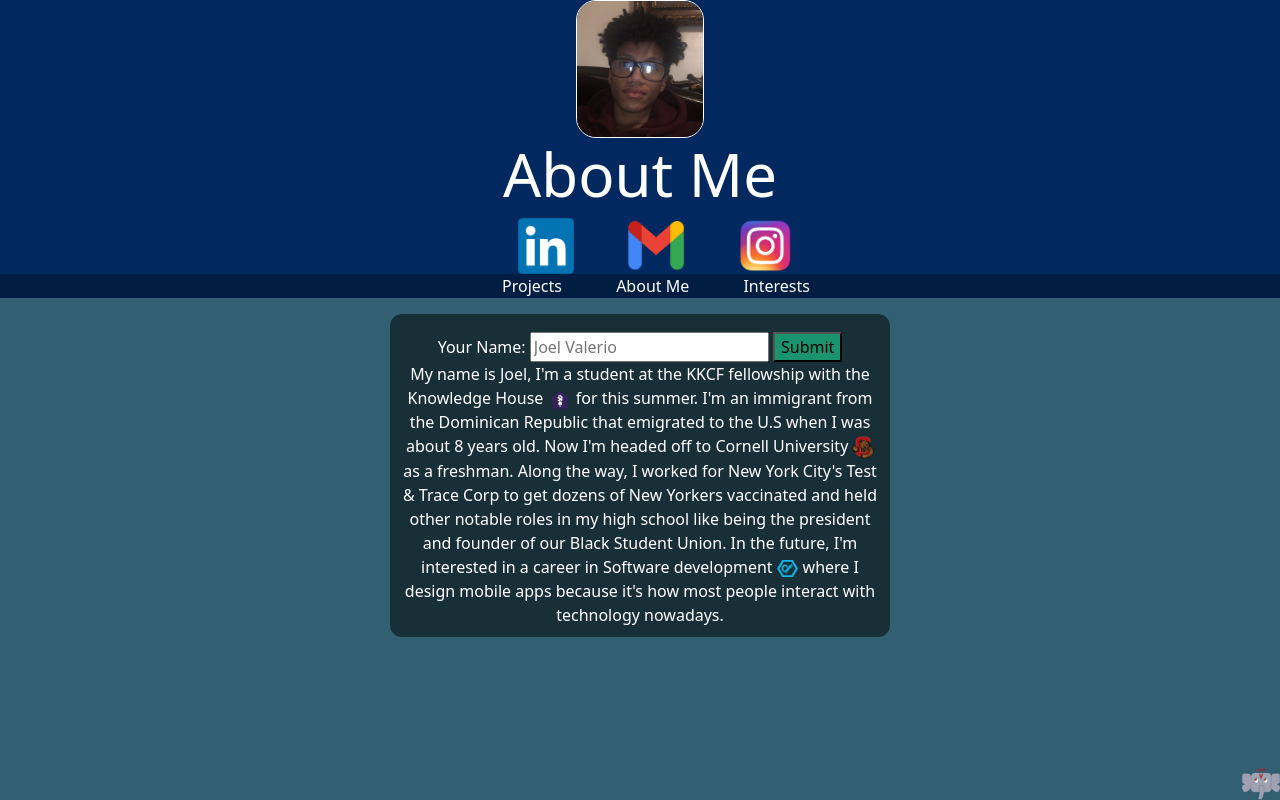
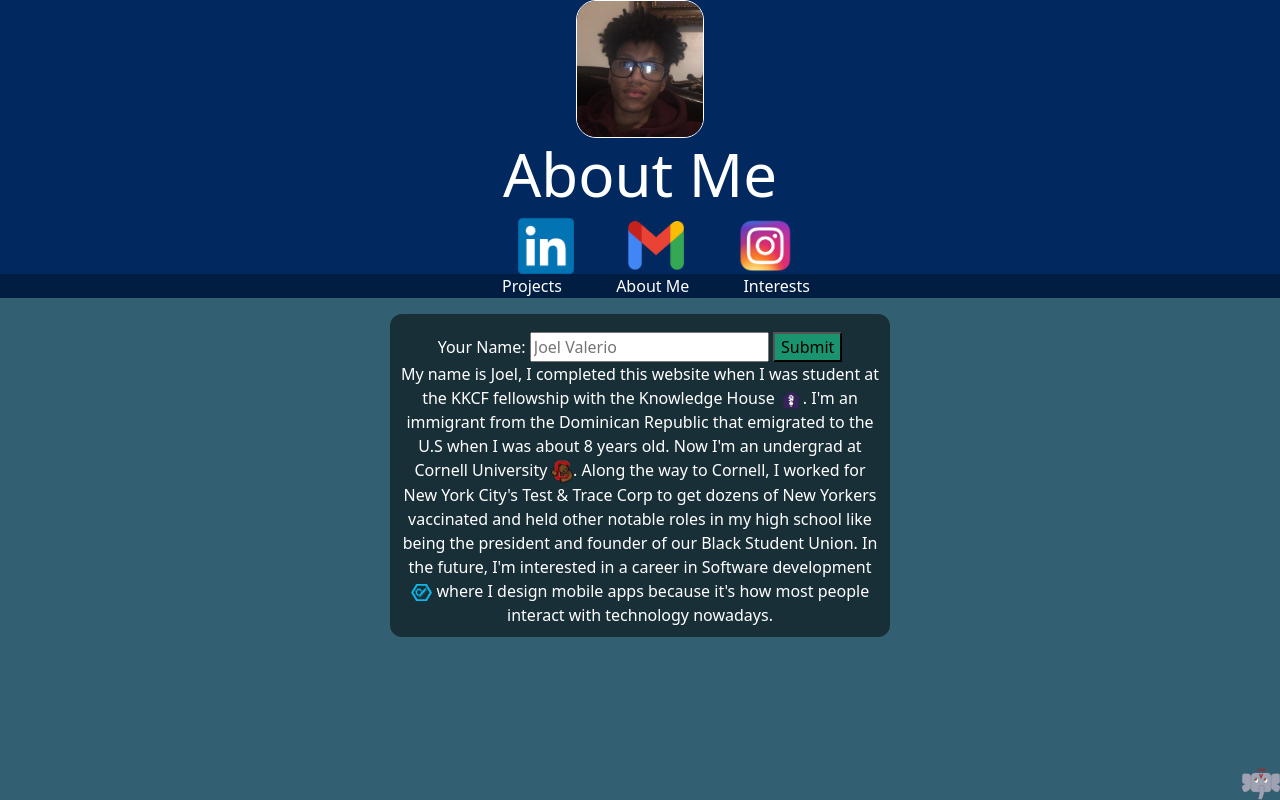
Before and after one commit to JoelV304/JoelV304.github.io, a plain HTML site: page index.html in a window 1280 px wide. Drawn offline with nearby package versions, Linux system fonts and the light colour scheme.

Commit message:
Update index.html

```diff
--- a/index.html
+++ b/index.html
@@ -33,7 +33,7 @@
         <form id='form'> Your Name: <input type='text' id='fname' placeholder="Joel Valerio"></form>
         <input type='button' value='Submit' onclick='getFormValue()'id= 'subbutton'>
       <br id='formBreak'>
-     My name is Joel, I'm a student at the KKCF fellowship with the Knowledge House <img src='images/Khouse.png' class= 'TKH'> for this summer. I'm an immigrant from the Dominican Republic that emigrated to the U.S when I was about 8 years old. Now I'm headed off to Cornell University <img src='images/Cornell.png' class='cornell'> as a freshman. Along the way, I worked for New York City's Test & Trace Corp to get dozens of New Yorkers vaccinated and held other notable roles in my high school like being the president and founder of our Black Student Union. In the future, I'm interested in a career in Software development <img src='images/SoftDev.png' class='Apple'> where I design mobile apps because it's how most people interact with technology nowadays.
+     My name is Joel, I completed this website when I was student at the KKCF fellowship with the Knowledge House <img src='images/Khouse.png' class= 'TKH'>. I'm an immigrant from the Dominican Republic that emigrated to the U.S when I was about 8 years old. Now I'm an undergrad at Cornell University <img src='images/Cornell.png' class='cornell'>. Along the way to Cornell, I worked for New York City's Test & Trace Corp to get dozens of New Yorkers vaccinated and held other notable roles in my high school like being the president and founder of our Black Student Union. In the future, I'm interested in a career in Software development <img src='images/SoftDev.png' class='Apple'> where I design mobile apps because it's how most people interact with technology nowadays.
    <div class='footer'>
    <img src= 'images/Elephant_Logo.png' id='logo'>
    </div>
```
